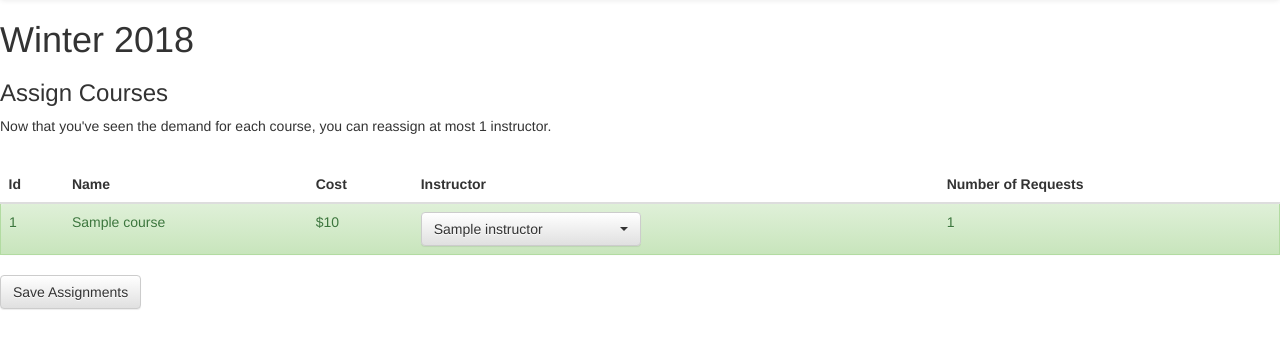
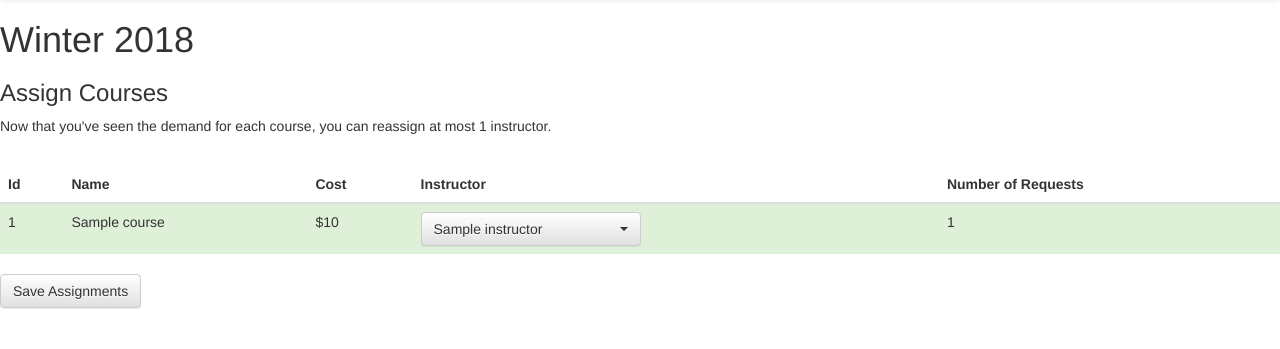
Before and after one commit to alexyuisingwu/CS3300-project-2, a Flask app: page /assign-instructors-after-requests in a window 1280 px wide. Shown: the part 52-401 px from the top of the page. Run offline with Flask 2, Linux system fonts and the light colour scheme; a user stored in the database is signed in; tables that the repository leaves empty hold one stand-in row (values such as "Sample post"); some libraries are stand-ins or nearby versions.

Commit message:
- table error/warning class fixed

```diff
--- a/app/static/js/assign-instructors-after-requests.js
+++ b/app/static/js/assign-instructors-after-requests.js
@@ -35,7 +35,7 @@ $(document).ready(function(){
         if (error) {
             errorDiv.show();
             changes.forEach(e => {
-                $(e).attr("class", "alert alert-danger");
+                $(e).attr("class", "danger");
             });
             $(document).scrollTop(errorDiv.offset().top);
             return false;
--- a/app/templates/assign-instructors-after-requests.html
+++ b/app/templates/assign-instructors-after-requests.html
@@ -42,12 +42,12 @@
         {% for course in courses %}
         <tr {% if course.num_requests > 0 %}
                 {% if course.instructor is none %}
-                class="alert alert-danger"
+                class="danger"
                 {% else %}
-                class="alert alert-success"
+                class="success"
                 {% endif %}
             {% elif course.instructor is not none %}
-                class="alert alert-warning"
+                class="warning"
             {% endif %}
         >
             <td>{{ course.id }}</td>
--- a/app/templates/request-report.html
+++ b/app/templates/request-report.html
@@ -19,7 +19,7 @@
     </thead>
     <tbody>
     {% for row in valid_requests %}
-        <tr class="alert alert-success">
+        <tr class="success">
             <td>{{ row.course_id }}</td>
             <td>{{ row.course_name }}</td>
             <td>{{ row.student_id }}</td>
@@ -49,7 +49,7 @@
     </thead>
     <tbody>
     {% for (student_id, course_id), info in reject_dict|dictsort %}
-    <tr class="alert alert-danger">
+    <tr class="danger">
         <td>{{ course_id }}</td>
         <td>{{ info.course_name }}</td>
         <td>{{ student_id }}</td>
```
